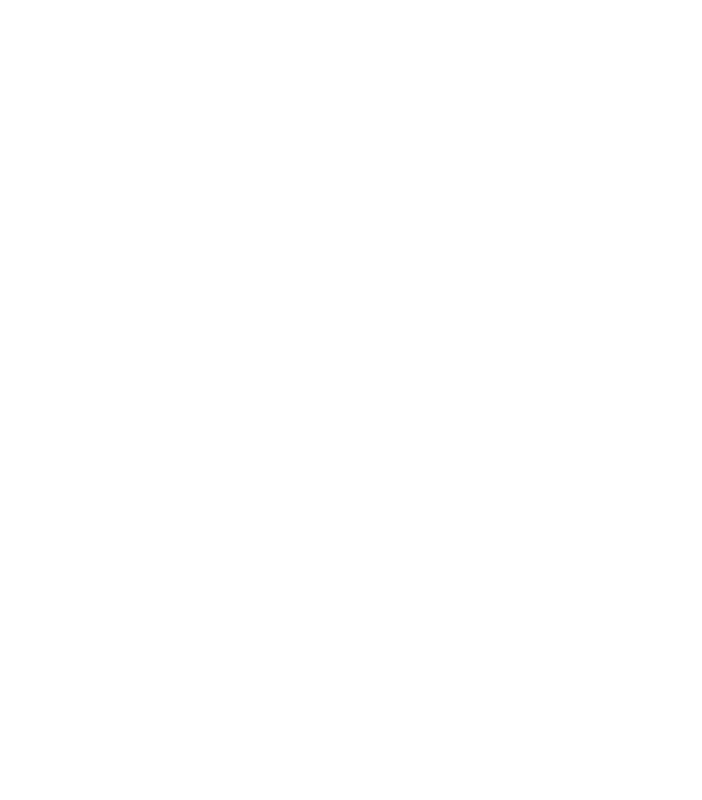
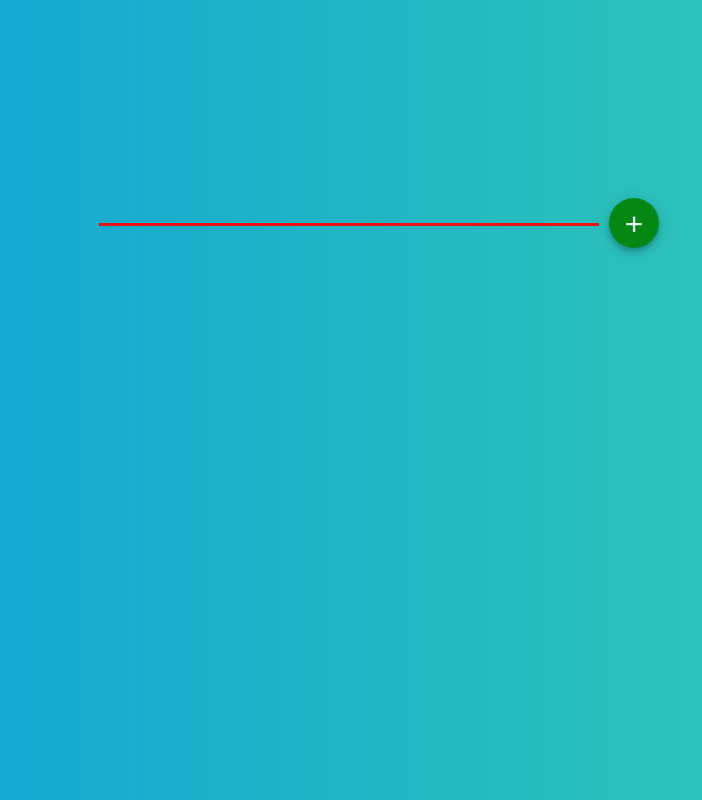
Before and after one commit to GSG-CF05/todoApp_Hassan, a plain HTML site: page index.html in a window 1280 px wide. Shown: the whole page, without its empty margins (291-993 px from the left). Drawn offline with Linux system fonts and the light colour scheme.

Commit message:
add style to app relate #3

```diff
--- a/index.html
+++ b/index.html
@@ -8,7 +8,16 @@
     <link rel="stylesheet" href="style.css">
 </head>
 <body>
+    <div class="container">
+        <div class="form">
+            <input type="text" class="input" autofocus>
+            <input type="submit" class="add" value="+">
+        </div>
+        <div class="tasks">
 
+
+        </div>
+    </div>
     <script src="script.js">
 
 
--- a/style.css
+++ b/style.css
@@ -0,0 +1,97 @@
+body {
+    font-family: Arial, Helvetica, sans-serif;
+    background-image: linear-gradient(to right,#0B9DDD , #36CDAF);
+  }
+  .container {
+    width: 500px;
+    margin: 20px auto;
+
+    opacity: 0.9;
+    height: 500px;
+    position: absolute;
+    left: 50%;
+    top:50%;
+    transform: translate(-50% ,-50%);
+  }
+  .form {
+
+    display: flex;
+    align-items: center;
+    border: 3px red solid;
+    border-top-color:transparent;
+    border-left-color:transparent;
+    border-right-color:transparent;
+    border-left-width: 0px;
+    border-right-width: 0px;
+
+  }
+  .input {
+    padding: 10px;
+    border: 1px solid transparent;
+    flex: 1;
+    caret-color: green;
+    background-color: transparent;
+  }
+
+  .input:focus {
+    outline: none;
+  }
+  .add {
+    height: 50px;
+    width: 50px;
+    line-height: 50px;
+    font-size: 2em;
+    border-radius: 50%;
+    background-color: green;
+    color: white;
+    text-align: center;
+    border: none;
+    cursor: pointer;
+    position: relative;
+    bottom: -25px;
+    left: 12%;
+    z-index: 1;
+    box-shadow: 0 3px 5px -1px rgba(0, 0, 0, 0.2), 0 6px 10px 0 rgba(0, 0, 0, 0.14), 0 1px 18px 0 rgba(0, 0, 0, 0.12);
+    transition: all 0.2s 0.2s linear;
+      }
+      .add:hover {
+        height: 53px;
+        width: 53px;
+
+      }
+
+  .tasks {
+
+    margin-top: 20px;
+    border-radius: 6px;
+
+  }
+  .tasks .task {
+    background-color: white;
+    padding: 10px;
+    border-radius: 6px;
+    display: flex;
+    justify-content: space-between;
+    align-items: center;
+    transition: 0.3s;
+    cursor: pointer;
+    border: 1px solid #ccc;
+  }
+  .tasks .task:not(:last-child) {
+    margin-bottom: 15px;
+  }
+  .tasks .task:hover {
+    background-color: #f7f7f7;
+  }
+  .tasks .task.done {
+    opacity: 0.5;
+  }
+  .tasks .task span {
+    font-weight: bold;
+    font-size: 10px;
+    background-color: red;
+    color: white;
+    padding: 2px 6px;
+    border-radius: 4px;
+    cursor: pointer;
+  }
```
